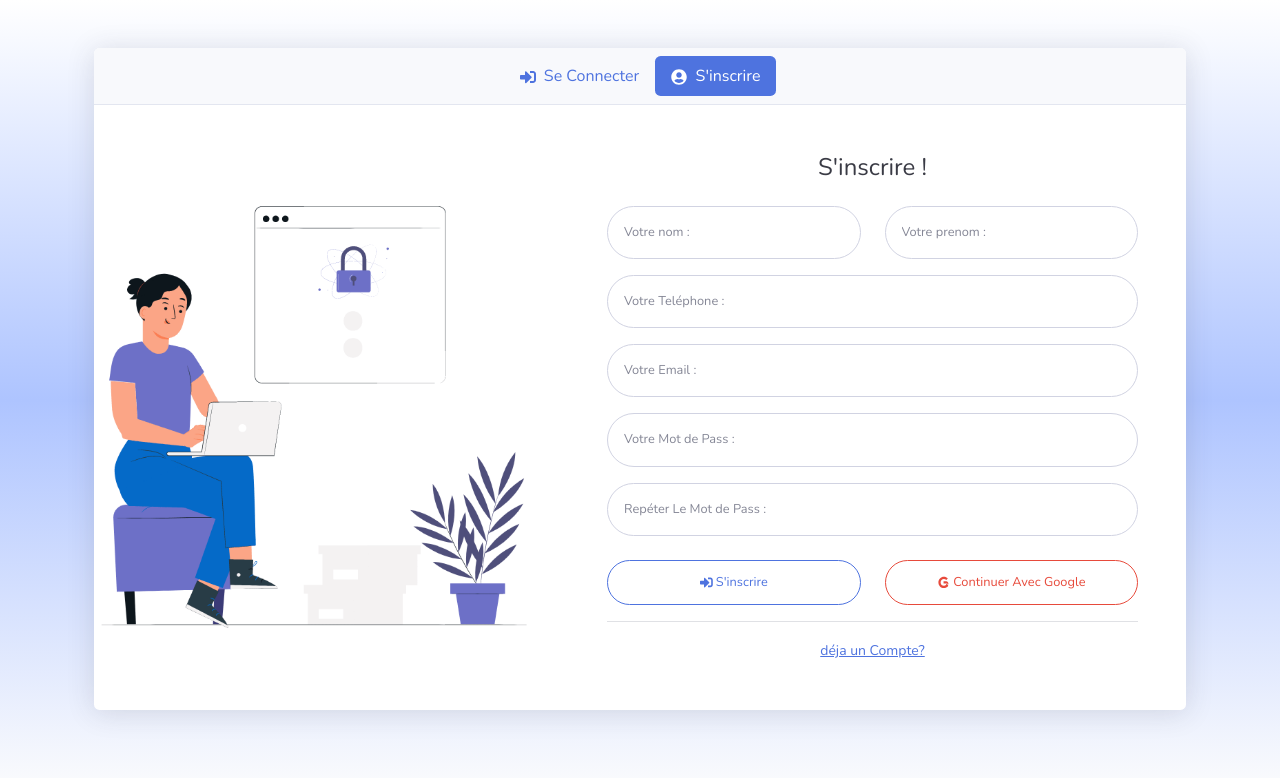
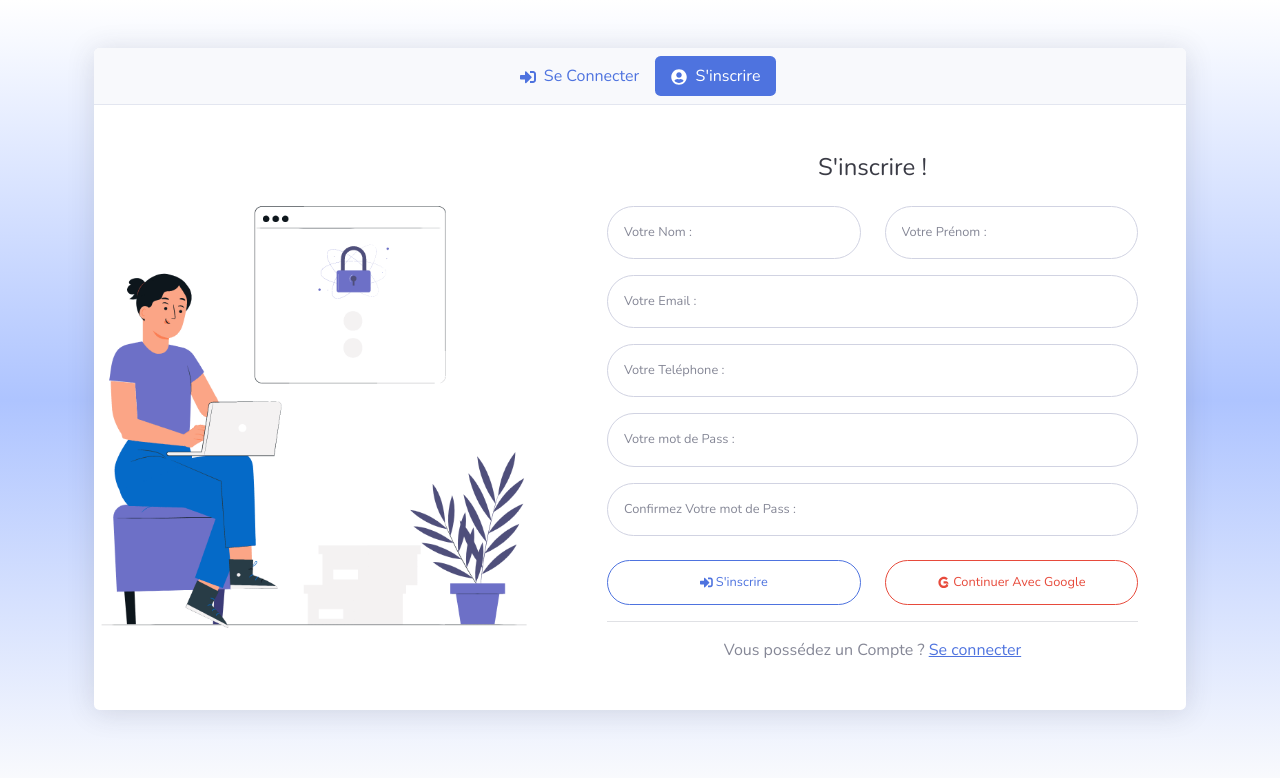
Before and after one commit to ABDERRAHMANE-JABLI/QUIZ_AI, a React (Create React App) app in the folder Frontend/: page /Auth in a window 1280 px wide. Both pictures are taken after a click on the tab "S'inscrire". Shown: the top 778 px of the page. Built offline with nearby package versions, Linux system fonts and the light colour scheme.

Commit message:
09-05-2023

```diff
--- a/Frontend/package.json
+++ b/Frontend/package.json
@@ -21,6 +21,7 @@
     "react-scripts": "5.0.1",
     "react-toastify": "^9.1.2",
     "recharts": "^2.5.0",
+    "sweetalert": "^2.1.2",
     "web-vitals": "^2.1.4"
   },
   "scripts": {
--- a/Frontend/src/components/LogSignItems/Sign_in.js
+++ b/Frontend/src/components/LogSignItems/Sign_in.js
@@ -1,7 +1,43 @@
-import {Input, Button, Linkbtn} from "./components"
+import {Button} from "./components"
 import {FaGofore, FaSignInAlt} from 'react-icons/fa'
+import { useState } from "react"
+import {Link} from 'react-router-dom'
+import { useDispatch, useSelector} from "react-redux"
+import { RegistreProf } from "../../redux/apiCalls/authApiCall"
+import swal from 'sweetalert';
+import {toast} from 'react-toastify'
 
 const Signin = () => {
+
+  const [firstname, setFirstname] = useState("");
+  const [lastname, setlastname] = useState("");
+  const [email, setEmailregistre] = useState("");
+  const [tel, setTelregistre] = useState("");
+  const [password, setPassregistre] = useState("");
+
+  const dispatch = useDispatch();
+  const {registreMsgProf} = useSelector(state => state.auth);
+  const formRegister = (e) => {
+    e.preventDefault();
+    if (firstname.trim() === "") return toast.error("Le Nom est Obligatoire");
+    if (lastname.trim() === "") return toast.error("Le Prénom est Obligatoire");
+    if (email.trim() === "") return toast.error("L'Email est Obligatoire");
+    if (tel.trim() === "") return toast.error("Le N° du Tel est Obligatoire");
+    if (password.trim() === "") return toast.error("Le Mot de Pass est Obligatoire");
+    dispatch(RegistreProf({firstname,lastname,email,tel, password}));
+  };
+
+  if(registreMsgProf){
+    swal({
+        title:registreMsgProf,
+        icon:"success"
+    }).then(isOk => {
+        if(isOk){
+            //login
+        }
+    })
+  }
+
   return (
     <div id="Signin" className="tab-pane fade show" role="tabpanel" aria-labelledby="Signin-tab">
       <div className="row">
@@ -13,15 +49,55 @@ const Signin = () => {
                 <div className="text-center">
                     <h4 className="text-dark mb-4">S'inscrire !</h4>
                 </div>
-                    <form className="user" id="frm_Signin" action="Signin">
+                    <form className="user" onSubmit={formRegister}>
                         <div className="row">
-                            <div className="col-sm-6"><Input id='nom' placeholder='Votre nom :' type='text' /></div>
-                            <div className="col-sm-6"><Input id='prenom' placeholder='Votre prenom :' type='text' /></div>
+                            <div className="col-sm-6 mb-3">
+                                <input className="form-control form-control-user"
+                                        type="text"
+                                        placeholder="Votre Nom : "
+                                        onChange={(e) => setFirstname(e.target.value)}
+                                        value={firstname}
+                                />
+                            </div>
+                            <div className="col-sm-6 mb-3">
+                                <input className="form-control form-control-user"
+                                        type="text"
+                                        placeholder="Votre Prénom : "
+                                        onChange={(e) => setlastname(e.target.value)}
+                                        value={lastname}
+                                />
+                            </div>
                         </div>
-                        <Input id='Tel' placeholder='Votre Teléphone :' type='tel' />
-                        <Input id='useremail' placeholder='Votre Email :' type='email' />
-                        <Input id='userpass1' placeholder='Votre Mot de Pass :' type='password' />
-                        <Input id='userpass2' placeholder='Repéter Le Mot de Pass :' type='password' />
+                        <div className="mb-3">
+                                <input className="form-control form-control-user"
+                                        type="email"
+                                        placeholder="Votre Email : "
+                                        onChange={(e) => setEmailregistre(e.target.value)}
+                                        value={email}
+                                />
+                        </div>
+                        <div className="mb-3">
+                                <input className="form-control form-control-user"
+                                        type="tel"
+                                        placeholder="Votre Teléphone : "
+                                        onChange={(e) => setTelregistre(e.target.value)}
+                                        value={tel}
+                                />
+                        </div>
+                        <div className="mb-3">
+                                <input className="form-control form-control-user"
+                                        type="password"
+                                        placeholder="Votre mot de Pass : "
+                                        onChange={(e) => setPassregistre(e.target.value)}
+                                        value={password}
+                                />
+                        </div>
+                        <div className="mb-3">
+                                <input className="form-control form-control-user"
+                                        type="text"
+                                        placeholder="Confirmez Votre mot de Pass : "
+                                />
+                        </div>
                         <div className="mb-3">
                             <div className="row">
                                 <Button id="btn_inscrire" text="S'inscrire">
@@ -34,7 +110,9 @@ const Signin = () => {
                         </div>
                         <hr/>
                     </form>
-                    <Linkbtn text="déja un Compte?" link="/seconnecter"/>
+                    <div className="text-center">
+                        Vous possédez un Compte ? <Link to="/auth">Se connecter</Link>
+                    </div>
                 </div>
             </div>
 
--- a/Frontend/src/redux/apiCalls/authApiCall.js
+++ b/Frontend/src/redux/apiCalls/authApiCall.js
@@ -1,8 +1,8 @@
 // send request to the server
 import { authActions } from "../slices/authSlice";
 import {toast} from 'react-toastify'
-//import "react-toastify/dist/ReactToastify.css"
 import axios from "axios"
+
 //login user :
 export function loginUser(user){
     return async(dispatch) =>{
@@ -20,7 +20,6 @@ export function loginUser(user){
             window.location.href = '/Analytics';
         } catch (error) {
             toast.error(error.response.data.message);
-           // console.log(error);
         }
     }
 }
@@ -33,3 +32,15 @@ export function logoutUser(){
         localStorage.removeItem("userInfo");
     }
 }
+
+// registre professor : ********************************************************************************
+export function RegistreProf(user){
+    return async(dispatch) =>{
+        try {
+            const {data} = await axios.post("http://localhost:8000/api/auth/register_prof",user);
+            dispatch(authActions.registreProf(data.message));
+        } catch (error) {
+            toast.error(error.response.data.message);
+        }
+    }
+}
--- a/Frontend/src/redux/slices/authSlice.js
+++ b/Frontend/src/redux/slices/authSlice.js
@@ -4,7 +4,8 @@ import { createSlice } from "@reduxjs/toolkit";
 const authSlice = createSlice({
     name:"auth",
     initialState : {
-        user : localStorage.getItem("userInfo") ? JSON.parse(localStorage.getItem("userInfo")) : null
+        user : localStorage.getItem("userInfo") ? JSON.parse(localStorage.getItem("userInfo")) : null,
+        registreMsgProf : null,
     },
     reducers: {
         login(state, action){
@@ -13,6 +14,9 @@ const authSlice = createSlice({
         },
         logout(state){
             state.user = null;
+        },
+        registreProf(state, action){
+            state.registreMsgProf = action.payload;
         }
     }
 });
```
Also changed, not shown: 1 other file (tests, documents, lock files or other folders).
